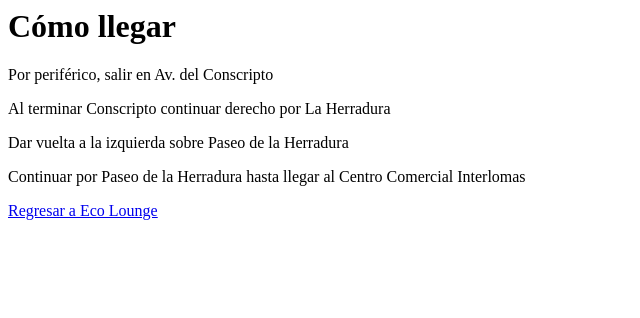
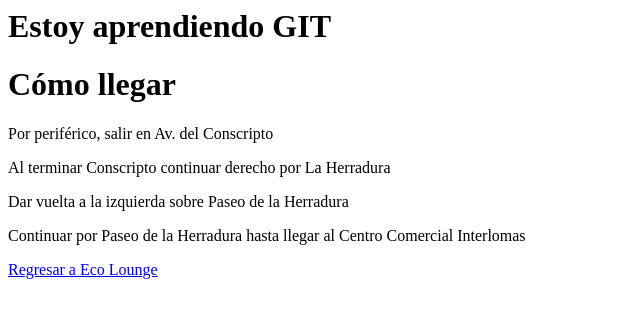
Before and after one commit to FuentesRD/pruebaGIT, a plain HTML site: page paginas/directions.html in a window 1280 px wide. Shown: the whole page, without its empty margins (0-640 px from the left). Drawn offline with Linux system fonts and the light colour scheme.

Commit message:
Se agrego un texto a directios

```diff
--- a/paginas/directions.html
+++ b/paginas/directions.html
@@ -3,6 +3,7 @@
     <title>Llegar a Eco Lounge</title>
   </head>
   <body>
+    <h1>Estoy aprendiendo GIT</h1>
     <h1>Cómo llegar</h1>
     <p>Por periférico, salir en Av. del Conscripto</p>
     <p>Al terminar Conscripto continuar derecho por La Herradura</p>
```
